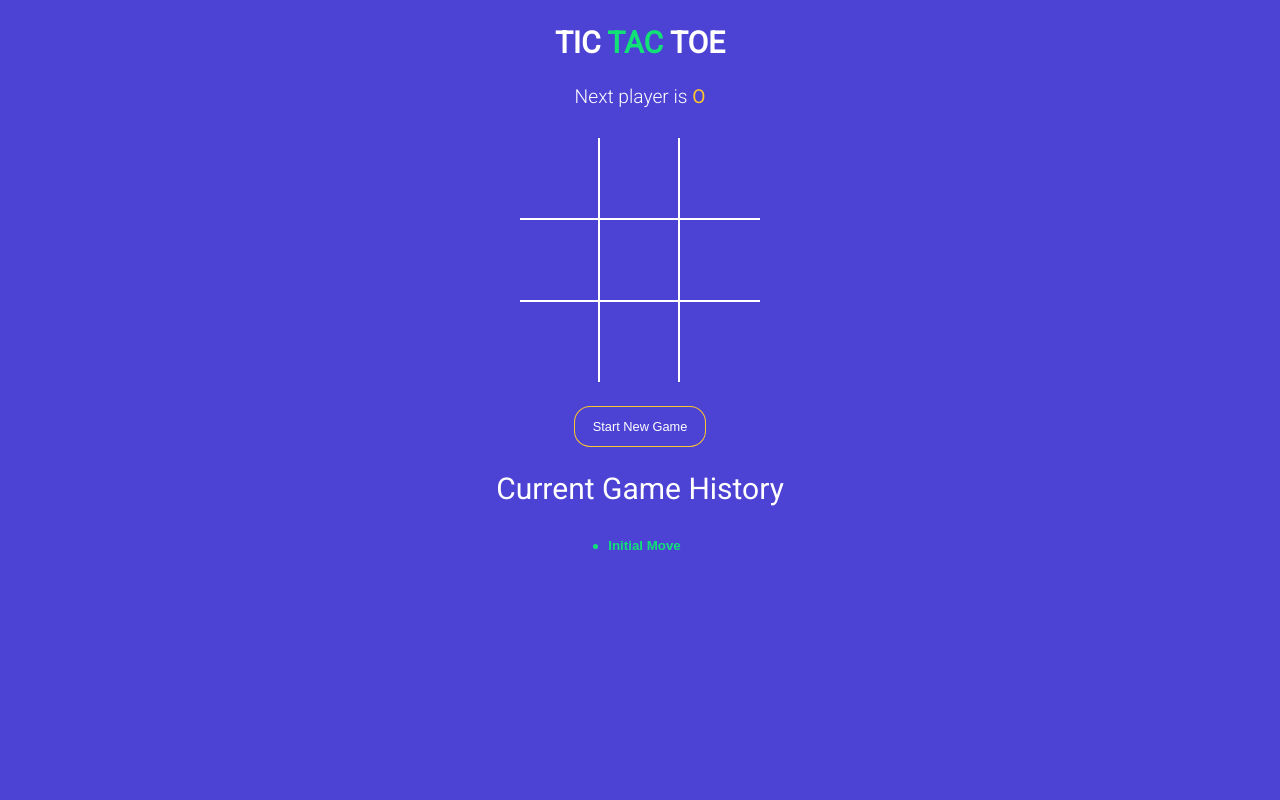
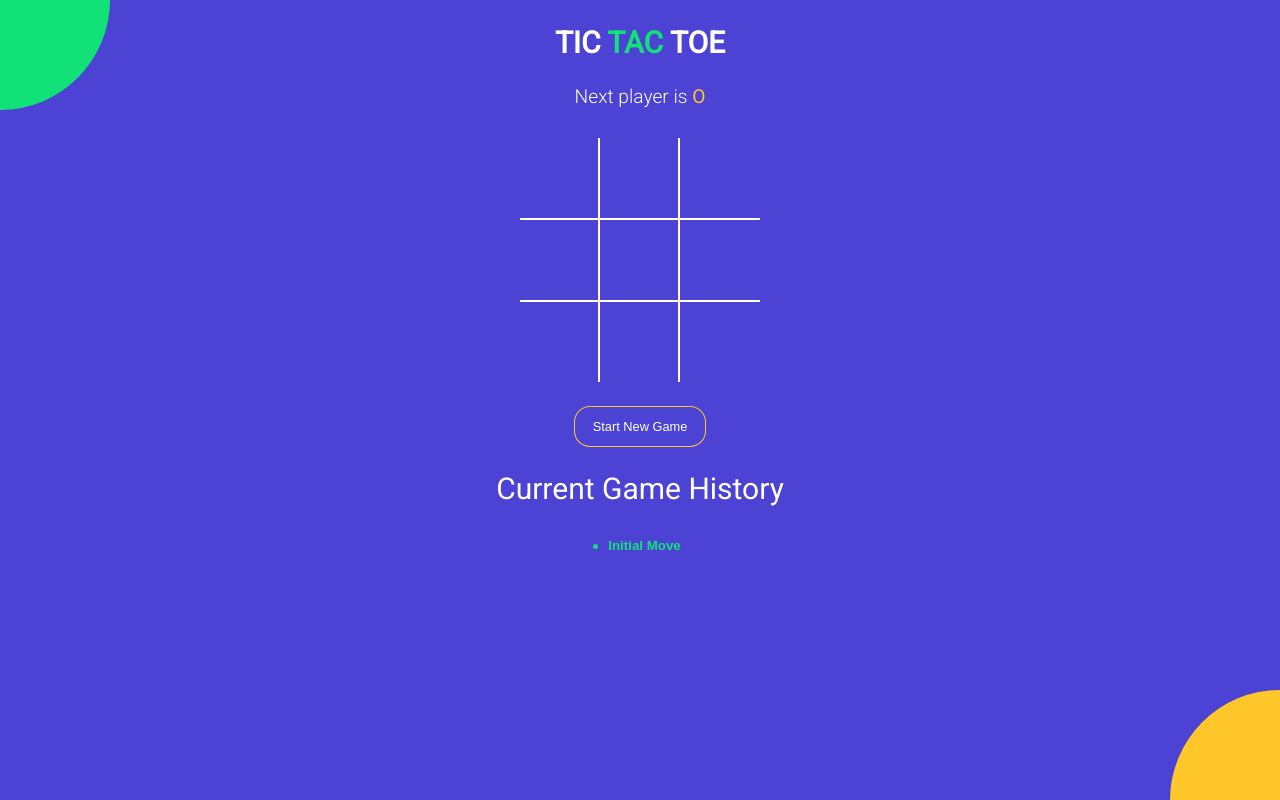
Before and after one commit to VellaInsaan/TicTacToe, a React (Vite) app: page / in a window 1280 px wide. Built offline with nearby package versions, Linux system fonts and the light colour scheme.

Commit message:
Added corner balls

```diff
--- a/index.html
+++ b/index.html
@@ -1,7 +1,7 @@
 <!DOCTYPE html>
 <html>
   <head>
-    <title>React Vite Micro App</title>
+    <title>Tic Tac Toe</title>
   </head>
   <body>
     <div id="root"></div>
--- a/src/App.jsx
+++ b/src/App.jsx
@@ -75,6 +75,7 @@ const App = () => {
       </button>
       <h2 style={{ fontWeight: 'normal' }}>Current Game History</h2>
       <History history={history} moveTo={moveTo} currentMove={currentMove} />
+      <div className='bg-balls' />
     </div>
   );
 };
```
